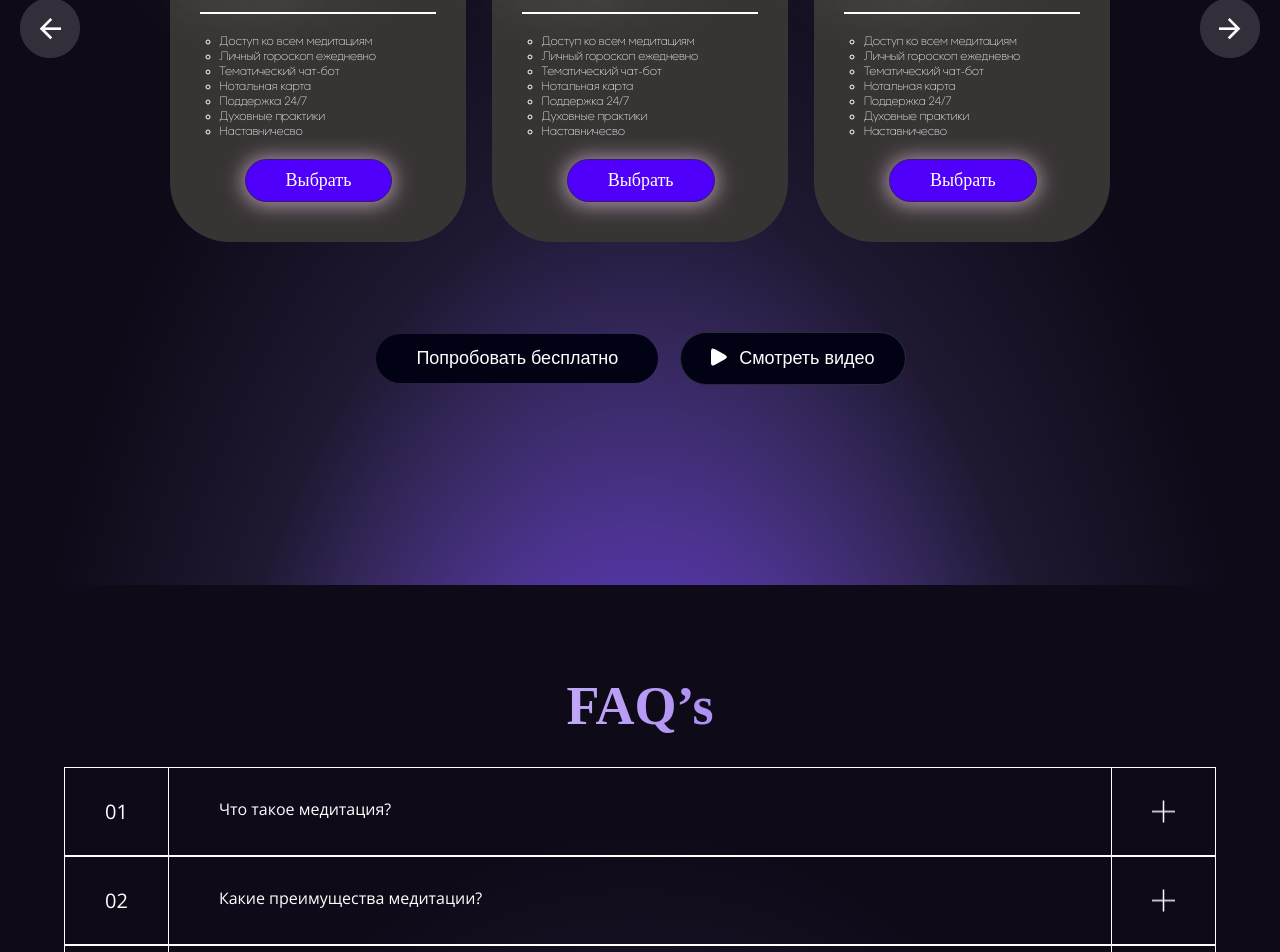
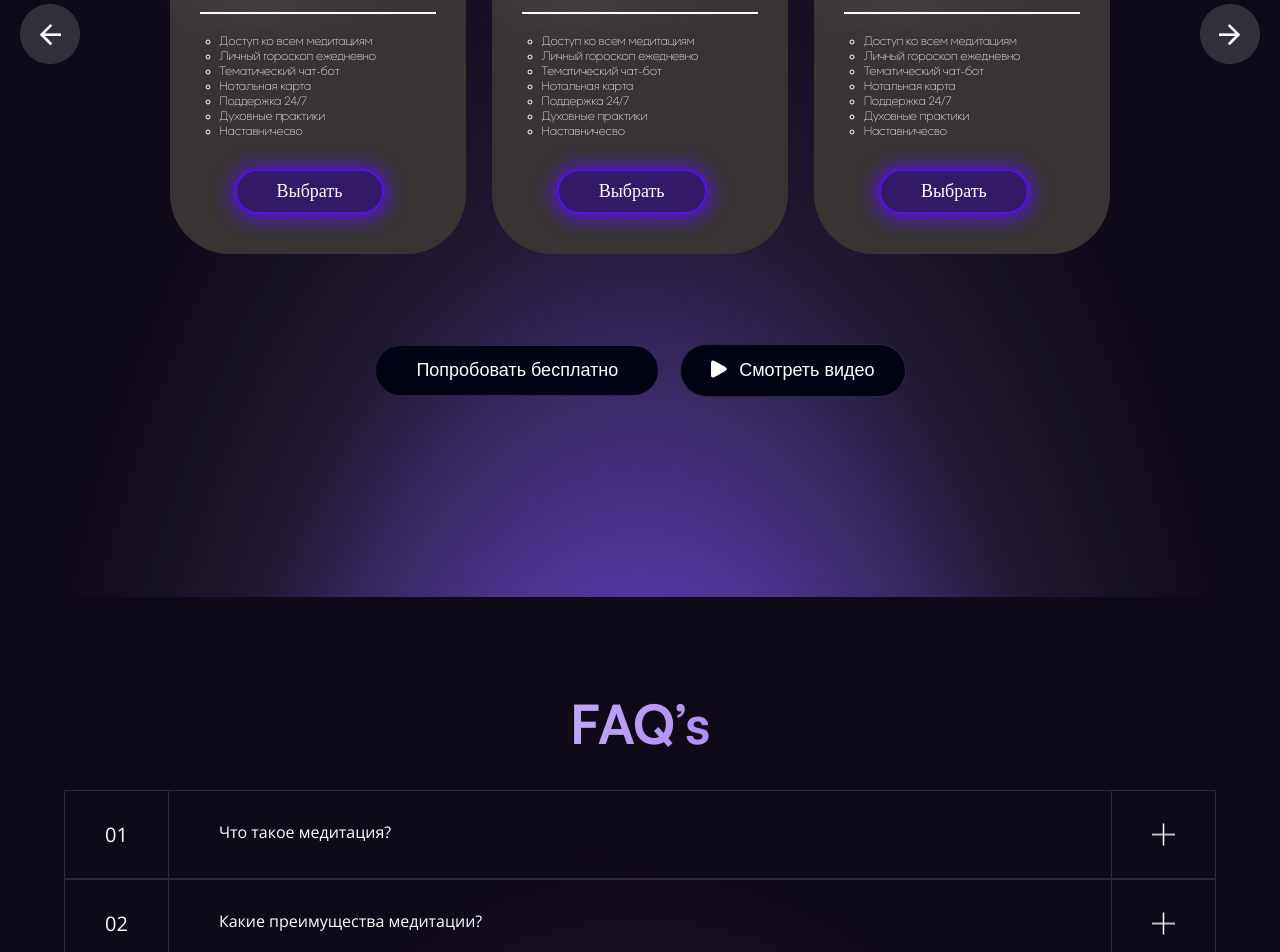
Before and after one commit to wingrove210/Ou_Loomin_Web, a React (Create React App) app: page / in a window 1280 px wide. Shown: the part 4264-5216 px from the top of the page. Built offline with nearby package versions, Linux system fonts and the light colour scheme.

Commit message:
modified:   src/css/Section7.css 	modified:   src/css/Section8.css

```diff
--- a/src/css/Section7.css
+++ b/src/css/Section7.css
@@ -82,16 +82,19 @@
     font-weight: 700;
 }
 .choose{
-    background-color: #5000FA;
-    border: 1px #331a67 solid;
+    border: none;
+    background-color: #331a67;
+    border: #5410e6 2px solid;
     font-size: 18px;
     border-radius: 40px;
     padding: 10px 40px;
     float: center;
-    margin-left: 45px;
+    margin-left: 35px;
     color: white;
-    box-shadow: 0px 1px 19px 3px rgb(167, 146, 167);
+    box-shadow: 0px 1px 19px 3px #5410e6;
     font-family: 'Montserrat';
+    position: relative;
+    margin-top: 10px;
 }
 .under-slider-btn-section{
     width: 100%;
--- a/src/css/Section8.css
+++ b/src/css/Section8.css
@@ -15,7 +15,7 @@
 }
 .accordion-header{
     font-size: 54px;
-    font-family: 'Montserrat';
+    font-family: 'Satoshi Bold';
     color: transparent;
 	-webkit-background-clip: text;
 	background-clip: text;
@@ -30,7 +30,7 @@
     display: flex;
     width: 100%;
     justify-content: space-between;
-    border: 1px white solid;
+    border: 1px #2A2B3A solid;
 }
 .accordion-text-block{
     width: 60%;
@@ -43,12 +43,12 @@
     height: 23px;
 }
 .plus-sign-section{
-    border-left: 1px solid white;
+    border-left: 1px solid #2A2B3A;
     display: flex;
     align-items: center;
 }
 .number-section{
-    border-right: 1px solid white;
+    border-right: 1px solid #2A2B3A;
     display: flex;
     align-items: center;
 }
```
